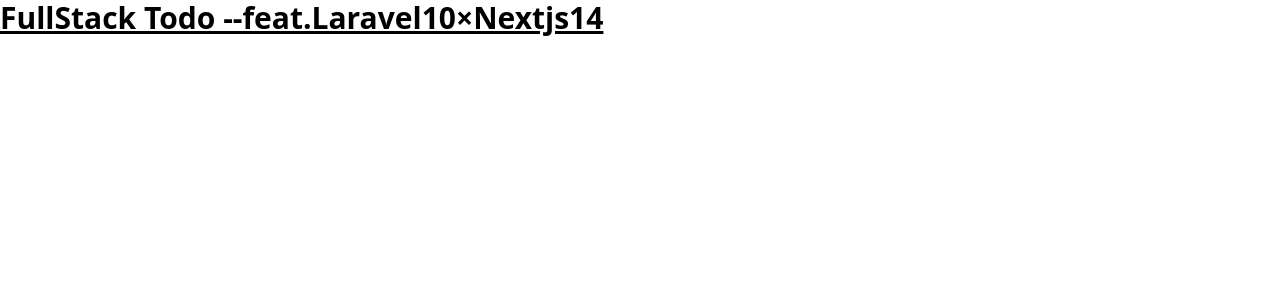
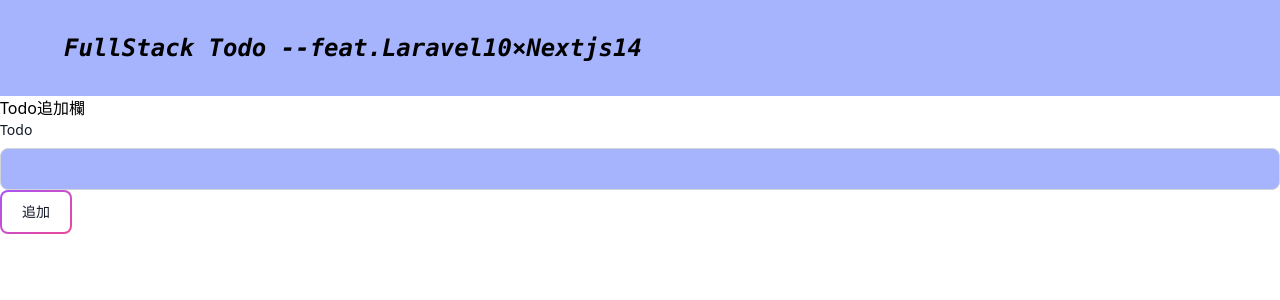
Before and after one commit to JonyTask/Todo_Beginner, a Next.js app in the folder next_frontend/: page /fullStack in a window 1280 px wide. Shown: the top 300 px of the page. Built offline with nearby package versions, Linux system fonts and the light colour scheme.

Commit message:
feat : TodoInsert design in the middle

```diff
--- a/next_frontend/src/app/fullStack/page.tsx
+++ b/next_frontend/src/app/fullStack/page.tsx
@@ -1,6 +1,11 @@
 'use client'
 import "../../styles/globals.css";
+import InsertTodoArea from "@/components/InsertTodoArea";
 
 export default function Main() {
-
+    return(
+        <>
+            <InsertTodoArea />
+        </>
+    )
 }
--- a/next_frontend/src/app/layout.tsx
+++ b/next_frontend/src/app/layout.tsx
@@ -15,9 +15,7 @@
 	return (
     <html lang="ja">
 		<body>
-			<header>
-				<h1 className="text-3xl font-bold underline">FullStack Todo --feat.Laravel10×Nextjs14</h1>
-			</header>
+			<Header />
 			<main>
 				{children}
 			</main>
--- a/next_frontend/src/components/Header.tsx
+++ b/next_frontend/src/components/Header.tsx
@@ -1,9 +1,11 @@
 import "../styles/globals.css";
 
 export const Header = () => {
+    const header_title: string = "FullStack Todo --feat.Laravel10×Nextjs14"
+
     return(
-        <header>
-			<h1 className="text-3xl font-bold underline">FullStack Todo --feat.Laravel10×Nextjs14</h1>
+        <header className="bg-indigo-300 px-16 py-8">
+			<h1 className="font-black italic font-mono antialiased text-2xl">{ header_title }</h1>
 		</header>
     )
 }
--- /dev/null
+++ b/next_frontend/src/components/InputTodo.tsx
@@ -0,0 +1,8 @@
+export default function InputTodo(){
+    return(
+        <>
+            <label className="block mb-2 text-sm font-medium text-gray-900 dark:text-white">Todo</label>
+            <input type="text"  className="bg-indigo-300 font-black border border-gray-300 text-gray-900 text-sm rounded-lg focus:ring-blue-500 focus:border-blue-500 block w-full p-2.5 dark:bg-gray-700 dark:border-gray-600 dark:placeholder-gray-400 dark:text-white dark:focus:ring-blue-500 dark:focus:border-blue-500 tracking-widest"  required />
+        </>
+    )
+}
--- /dev/null
+++ b/next_frontend/src/components/InsertTodoArea.tsx
@@ -0,0 +1,16 @@
+import InputTodo from "./InputTodo"
+import TodoButton from "./TodoButton"
+
+export default function InsertTodoArea(){
+    return(
+        <>
+            <div>
+                <p>Todo追加欄</p>
+                <form>
+                    <InputTodo />
+                    <TodoButton />
+                </form>
+            </div>
+        </>
+    )
+}
--- /dev/null
+++ b/next_frontend/src/components/TodoButton.tsx
@@ -0,0 +1,11 @@
+export default function TodoButton(){
+    return(
+        <>
+            <button className="relative inline-flex items-center justify-center p-0.5 mb-2 me-2 overflow-hidden text-sm font-medium text-gray-900 rounded-lg group bg-gradient-to-br from-purple-500 to-pink-500 group-hover:from-purple-500 group-hover:to-pink-500 hover:text-white dark:text-white focus:ring-4 focus:outline-none focus:ring-purple-200 dark:focus:ring-purple-800">
+                <span className="relative px-5 py-2.5 transition-all ease-in duration-75 bg-white dark:bg-gray-900 rounded-md group-hover:bg-opacity-0">
+                    追加
+                </span>
+            </button>
+        </>
+    )
+}
```
